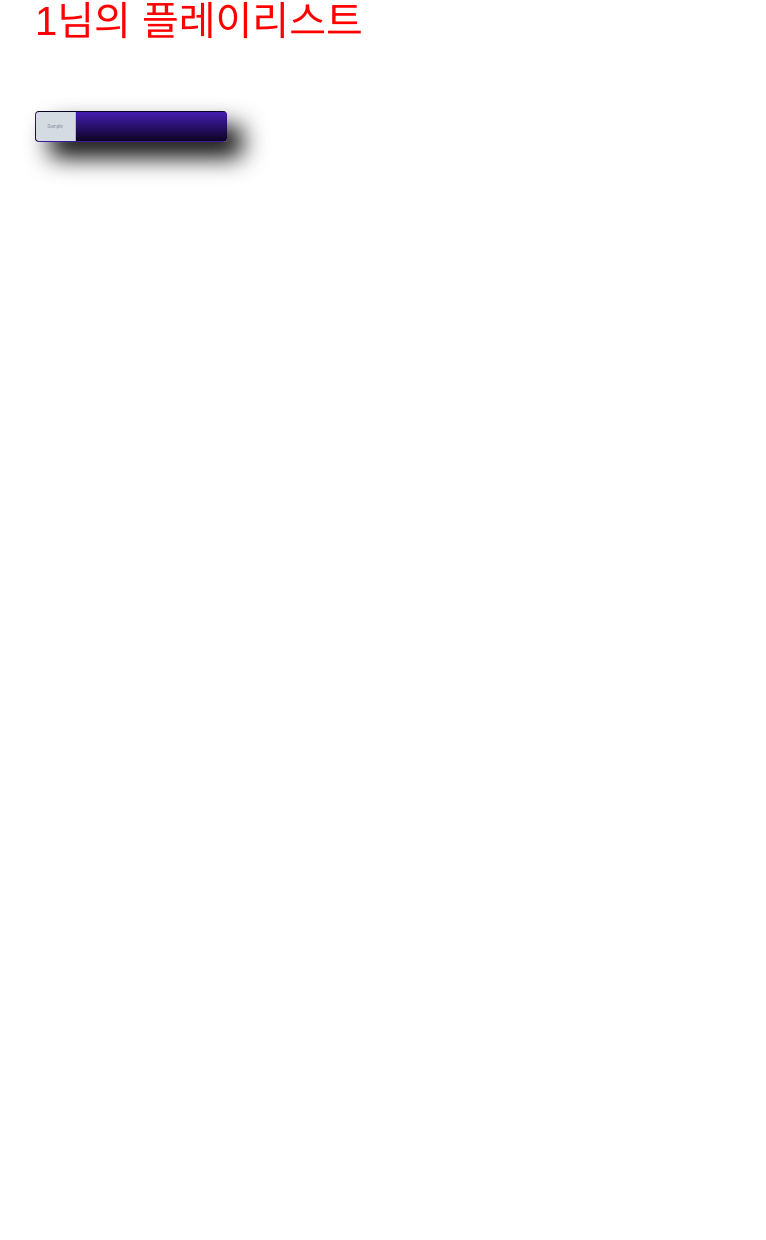
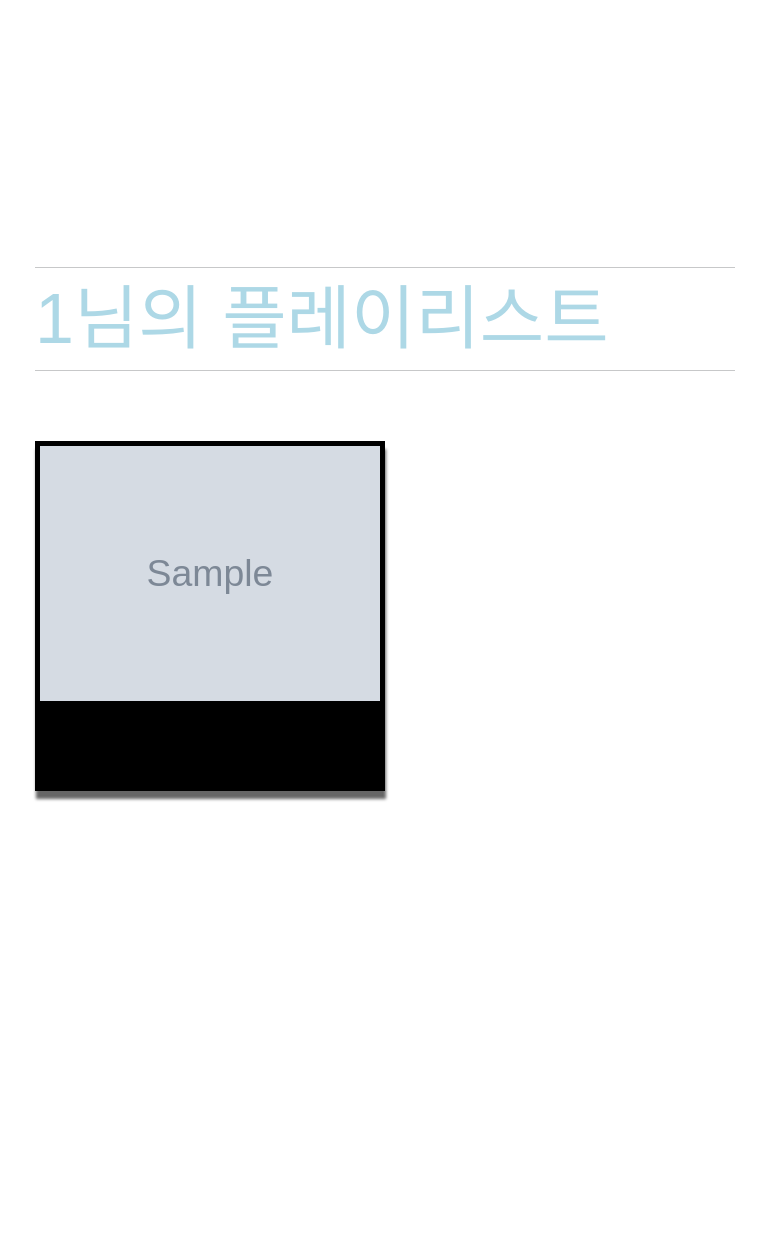
Before and after one commit to proamateur92/mini-project-team9, a Flask app: template main/templates/mypage.html in a window 1320 px wide. Shown: the part 163-1403 px from the top of the page, without its empty margins (65-831 px from the left). Before the commit the page ends 339 px from the top, so only its background shows below. Run offline with Flask 2, Linux system fonts and the light colour scheme; the template is opened without the code that fills it: most values are stand-ins (such as "Sample title", 1, 10 or a date in 2020); grey boxes marked "Sample" are stand-in pictures; some libraries are stand-ins or nearby versions; some web fonts are replaced.

Commit message:
hover 테마 수정  플레이리시트 위치 조정

```diff
--- a/main/static/css/screen/mypage.css
+++ b/main/static/css/screen/mypage.css
@@ -12,26 +12,6 @@
     padding-top: 40px;
 }
 
-.mypage {
-    background-color: dodgerblue;
-
-    width: 340px;
-    height: 100px;
-    color: white;
-
-    font-size: 50px;
-
-    border-radius: 10px;
-    /*border : 5px solid red;*/
-
-    margin: 30px auto auto 50px;
-
-    background-size: cover;
-    background-position: center;
-    display: block;
-
-    padding: 10px 0px 0px 30px;
-}
 
 .card-img-top {
     width: 80px;
@@ -57,6 +37,10 @@
     padding-left: 100px;
 }
 
+.empty-box{
+	height:250px;
+}
+
 .test {
     display: flex;
 }
@@ -68,126 +52,87 @@
     margin: 10px;
     font-size: 30px;
 }
-
-.album:hover{
-    background-color:red;
-
-}
-
-.album.special {
-    display: flex;
-    align-items: center;
-    justify-content: center;
-    flex-direction: column;
-    background-color: red;
-}
-
 .album span {
     font-size: 30px;
 }
 
 
-.card {
-    position: relative;
-    background: linear-gradient(180deg, #441DB2 0%, #0d0425 100%);
-    width: 12rem;
-    overflow: hidden;
-    box-shadow: 15px 15px 25px black;
+
+
+.box-wrap {
+	width: 100vw; height: 100vh;
+	display: flex;
+	/*align-items: center;*/
+	/*justify-content: center;*/
+}
+.box {
+	/*box-sizing:border-box;*/
+	/*-webkit-box-sizing:border-box;*/
+	/*-moz-box-sizing:border-box;*/
+	position: relative;
+
+	background-size: inherit;
+	background: #000;
+	width: 350px; height: 350px;
+	border: 5px solid #000000;
+	cursor: pointer;
+	overflow: hidden;
+	box-shadow: 1px 8px 3px rgba(0,0,0,0.6);
+}
+.box img {
+	width: 100%;
+	transition: all 0.3s ease-in-out;
+}
+.box:before {
+	content: '';
+	background: #fff;
+	width: 0px; height: 1px;
+	position: absolute; right: 20px; top: 20px;
+	transition: all 0.35s ease;
+}
+.box:after {
+	content: '';
+	background: #fff;
+	width: 1px; height: 0px;
+	position: absolute; right: 20px; top: 20px;
+	transition: all 0.35s ease;
 }
 
-.card img {
-    width: 100%;
-    height: auto;
-    /* 포스터 크기 조정을 위해 scale 조정 */
-    transform: scale(1.1);
-    transition: all 0.25s linear;
-}
-
-.card:hover img {
-    opacity: 0.2;
-    transform: scale(1.25);
-}
-
-.card .inner-content {
-    width: 80%;
-    opacity: 0;
-    transform: translateX(-50%) translateY(-50%);
-    position: absolute;
-    top: 80%;
-    left: 50%;
-    transition: all 600ms ease;
-    color: white;
-    display: flex;
-    flex-direction: column;
-    align-items: center;
-}
-
-.card:hover .inner-content {
-    opacity: 1;
-    top: 50%;
-}
-
-.card .inner-content .title {
-    font-size: 1.2rem;
-    font-weight: 700;
-}
-
-.card .inner-content .overview {
-    font-size: 0.9rem;
-    font-weight: 300;
-}
-
-.card .inner-content hr {
-    border-top: 1px solid #f1f1f1;
-    width: 100%;
-}
+.box .info {
+	position: absolute; left: 0; bottom: 0;
+	color: #fff;
+	width: 400px;
+	background-size: inherit;
+	padding: 15px;
 
 
-
-
-
-
-
-
-
-
-
-
-
-
-/*.image {*/
-/*    opacity: 1;*/
-/*    display: block;*/
-/*    !*width: 100%;*!*/
-/*    height: auto;*/
-/*    transition: .5s ease;*/
-/*    backface-visibility: hidden;*/
-/*}*/
-
-/*.middle {*/
-/*    transition: .5s ease;*/
-/*    opacity: 0;*/
-/*    position: sticky;*/
-/*    top: 50%;*/
-/*    left: 50%;*/
-/*    transform: translate(-50%, -50%);*/
-/*    -ms-transform: translate(-50%, -50%);*/
-/*    text-align: match-parent;*/
-/*}*/
-
-/*.container:hover .image {*/
-/*    opacity: 0.3;*/
-/*}*/
-
-/*.container:hover .middle {*/
-/*    opacity: 1;*/
-/*}*/
-
-/*.text {*/
-/*    background-color: darkgray;*/
-/*    color: white;*/
-/*    font-size: 18px;*/
-/*    padding: 16px 32px;*/
-/*    width: 150px;*/
-/*    height: 100px;*/
-/*}*/
+	size: 400px 400px;
+	opacity: 0;
+	transition: all 0.3s ease-in-out;
+}
+.box .info h3 {
+	font-size: 24px;
+	line-height: 40px;
+	overflow: hidden;
+	white-space: nowrap;
+	text-overflow: ellipsis;
+	padding-bottom: 3px;
+}
+.box .info p {
+	font-size: 16px;
+	overflow: hidden;
+	white-space: nowrap;
+	text-overflow: ellipsis;
+}
+.box:hover .info {
+	opacity: 1;
+}
+.box:hover img {
+	opacity: 0.2;
+}
+.box:hover:before {
+	width: 60px;
+}
+.box:hover:after {
+	height: 60px;
+}
--- a/main/templates/mypage.html
+++ b/main/templates/mypage.html
@@ -43,45 +43,29 @@
         </div>
     </header>
     <div>
-
-
 <!--  마이페이지 제일 큰 틀  -->
         <div class="mypli">
-        <h1 style="font-size: 40px; color: red">{{ id }}님의 플레이리스트</h1>
+            <div class="empty-box"></div>
+            <hr>
+            <h1 style="font-size: 70px; color: lightblue">{{ id }}님의 플레이리스트</h1>
+            <hr>
             <div class="artist-main-info">
                 <div class="test">
-                <div class="card">
+                    <div class="box-wrap">
                         {% for i in mypli %}
-
-    {#                    <h1>{{ i['id'] }}<h1>#}
-    {#                    {{ i['index'] }}#}
-                        <img src="{{ i['cover'] }}"  alt="앨범커버" class="image" style="width:20%"/>
-                            <div class="inner-content">
-                                <div class="title">{{ i['title'] }}<br>
-                                    {{ i['singer'] }}<br>
-                                    {{ i['album'] }}
+                            <div class="box" onclick="to_detail()">
+                                <div class="img">
+                                    <img src="{{ i['cover'] }}" alt="앨범커버" class="image" style="width:100%"/>
                                 </div>
-                                <div class="text">{{ i['title'] }} <br>
-                                    {{ i['singer'] }}<br>
-                                    {{ i['album'] }}</div>
+                                <div class="info">
+                                    <h3>{{ i['title'] }}</h3>
+                                    <p>{{ i['singer'] }}<br>
+                                        {{ i['album'] }}</p>
+                                </div>
                             </div>
                         {% endfor %}
                     </div>
-    {#            <div class="album">1번</div>#}
-    {#            <div class="album">2번</div>#}
-    {#            <div class="album special">#}
-    {#                <span>앨범명</span>#}
-    {#                <span>곡 제목</span>#}
-    {#                <span>가수명</span>#}
-    {#            </div>#}
-    {#            <div class="album">3번</div>#}
-    {#            <div class="album">4번</div>#}
                 </div>
-
-
-            <div class="mylike" >
-<!--           밑에 내가 추가한 노래 목록 -->
-
             </div>
         </div>
     </div>
```
Lines whose indentation alone changed are shown as unchanged.
